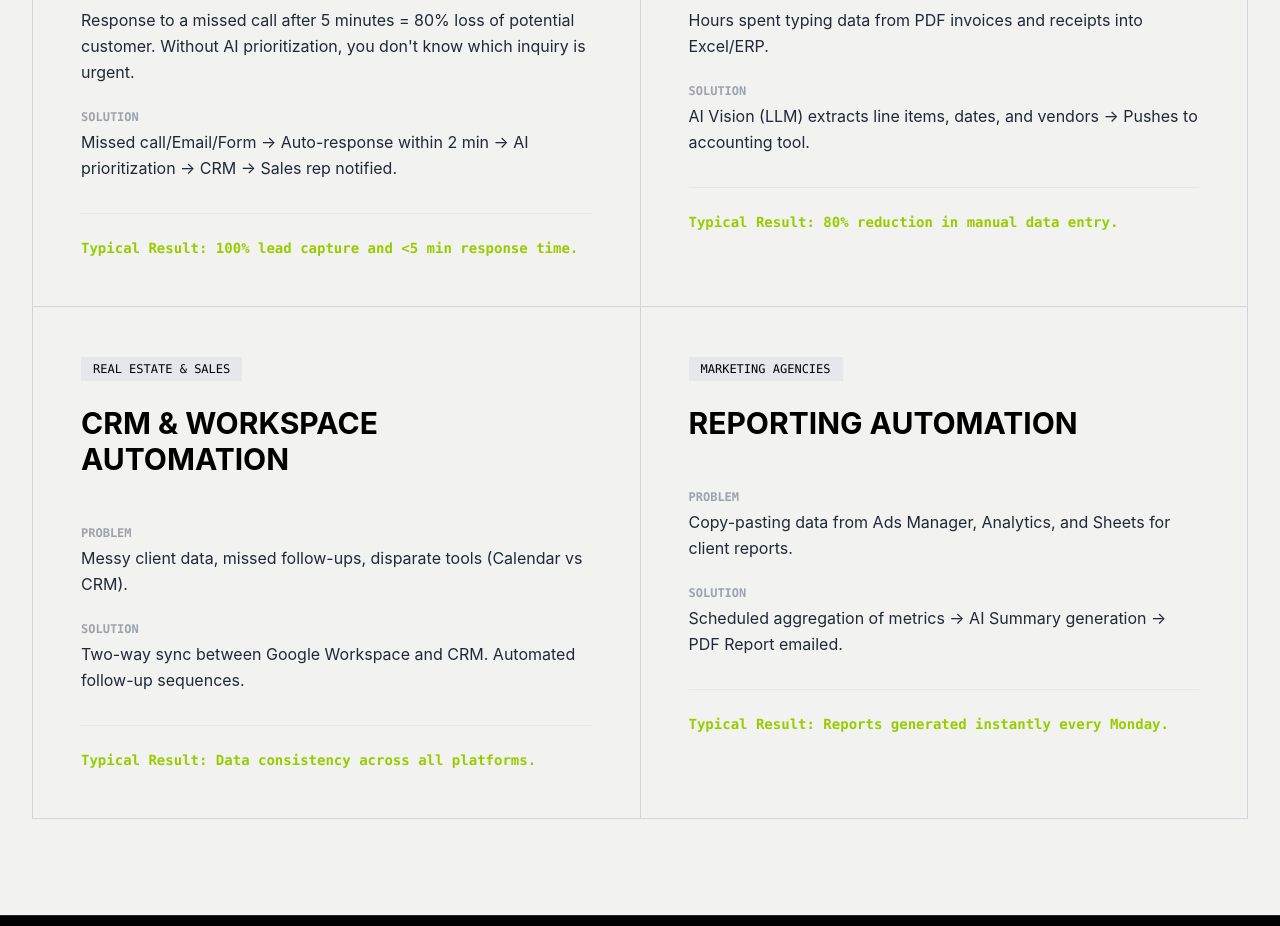
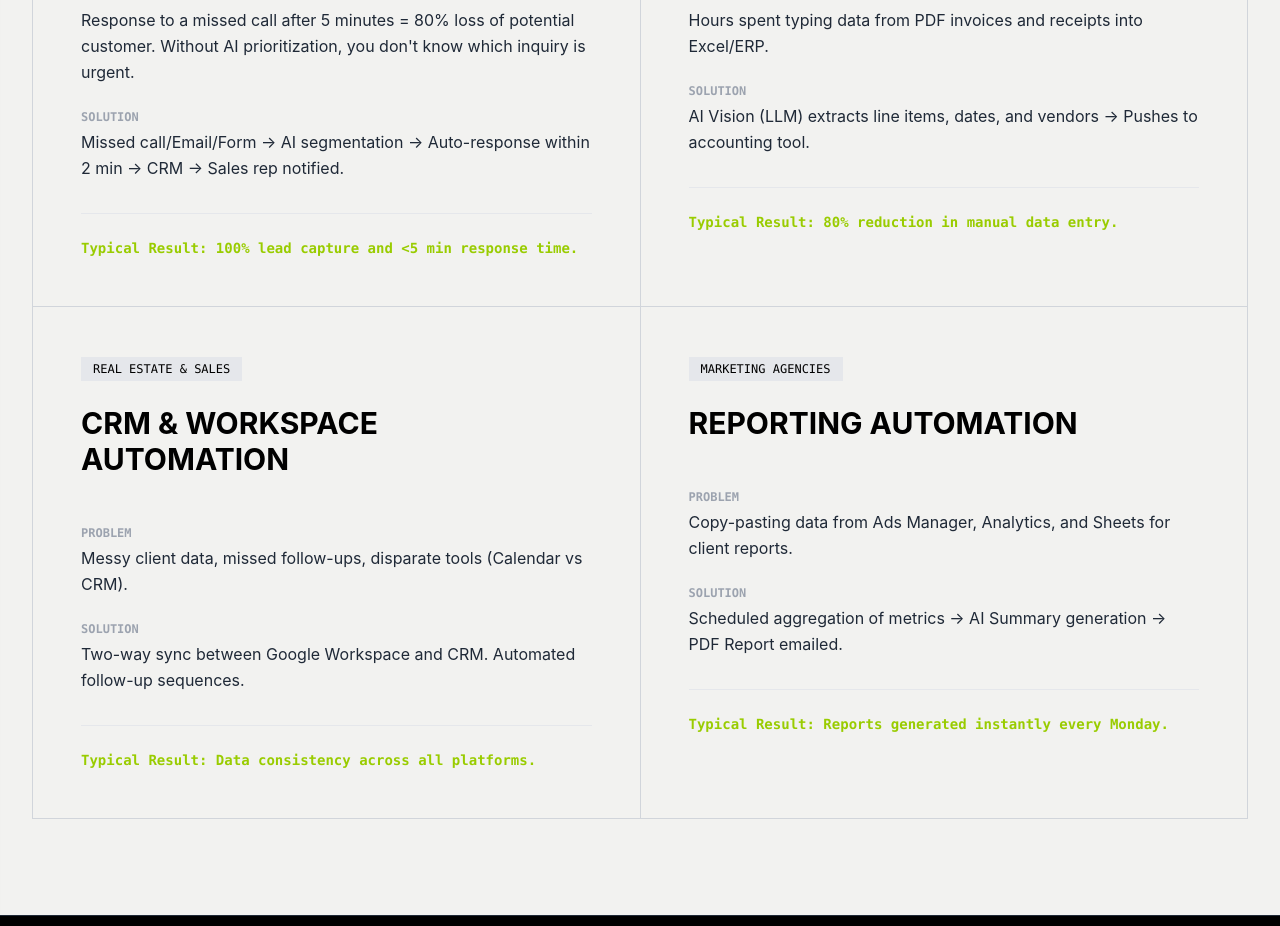
Before and after one commit to michal-potocky/mpdigitalsolutions.com, a React (Vite) app: page / in a window 1280 px wide. Shown: the part 3440-4366 px from the top of the page. Built offline with nearby package versions, Linux system fonts and the light colour scheme.

Commit message:
Update Lead Management solution: AI segmentation before auto-response

```diff
--- a/content.ts
+++ b/content.ts
@@ -65,7 +65,7 @@ export const content: Record<'en' | 'sk', Content> = {
           title: "Lead Management",
           sector: "Agencies & Local Services",
           problem: "Response to a missed call after 5 minutes = 80% loss of potential customer. Without AI prioritization, you don't know which inquiry is urgent.",
-          solution: "Missed call/Email/Form → Auto-response within 2 min → AI prioritization → CRM → Sales rep notified.",
+          solution: "Missed call/Email/Form → AI segmentation → Auto-response within 2 min → CRM → Sales rep notified.",
           result: "Typical Result: 100% lead capture and <5 min response time."
         },
         {
@@ -263,7 +263,7 @@ export const content: Record<'en' | 'sk', Content> = {
           title: "Manažment Záujemcov",
           sector: "Agentúry a Služby",
           problem: "Reakcia na zmeškaný hovor nad 5 minút = 80% strata potenciálneho zákazníka. Bez AI prioritizácie neviete, ktorý dopyt je urgentný.",
-          solution: "Zmeškaný hovor/Email/Formulár → Automatická odpoveď do 2 min → AI prioritizácia → CRM → Kontaktovanie obchodníka.",
+          solution: "Zmeškaný hovor/Email/Formulár → AI segmentácia → Automatická odpoveď do 2 min → CRM → Kontaktovanie obchodníka.",
           result: "Typický výsledok: 100% zachytenie záujemcov a reakcia <2 min."
         },
         {
```
Also changed, not shown: 2 other files (tests, documents, lock files or other folders).
